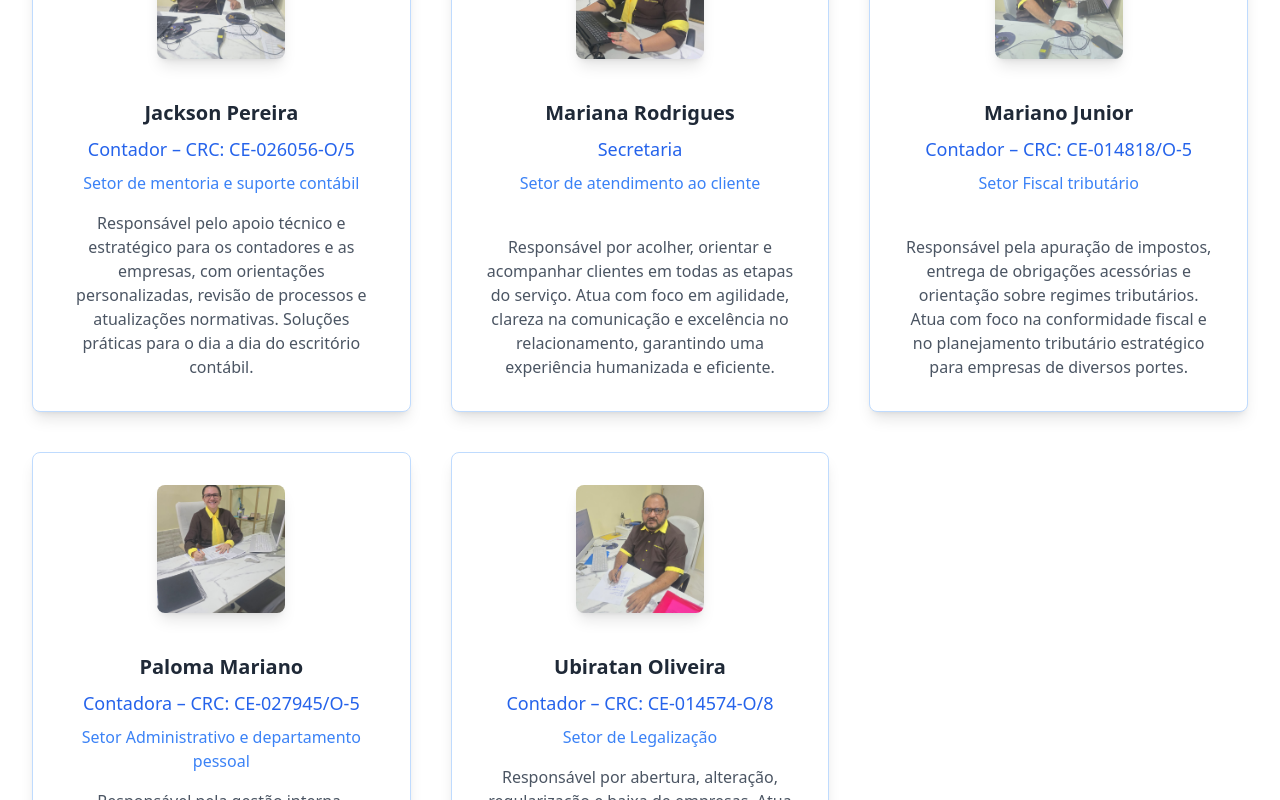
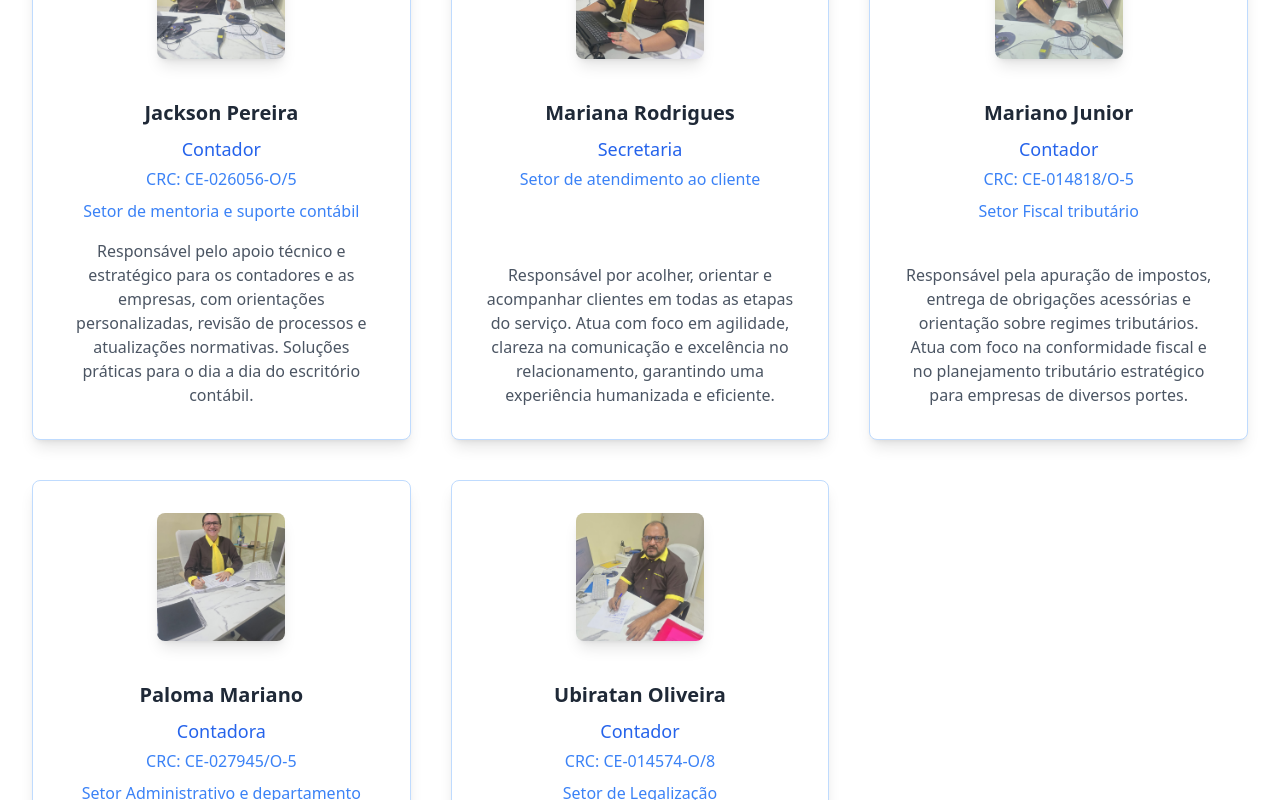
Before and after one commit to DevZipMateus/mariano-contabilidade-site, a React (Vite) app: page / in a window 1280 px wide. Shown: the part 5420-6220 px from the top of the page. Built offline with nearby package versions, Linux system fonts and the light colour scheme.

Commit message:
Fix: Employee CRC display
Ensure CRC is on a new line below the position in the "Nossa Equipe" section to prevent text wrapping on smaller screens.

```diff
--- a/src/components/Employees.tsx
+++ b/src/components/Employees.tsx
@@ -7,7 +7,8 @@ const Employees = () => {
     {
       id: 1,
       name: "Jackson Pereira",
-      position: "Contador – CRC: CE-026056-O/5",
+      position: "Contador",
+      crc: "CRC: CE-026056-O/5",
       sector: "Setor de mentoria e suporte contábil",
       image: "/lovable-uploads/17f95454-5c14-4473-a5ce-ee0f4440bb6d.png",
       description: "Responsável pelo apoio técnico e estratégico para os contadores e as empresas, com orientações personalizadas, revisão de processos e atualizações normativas. Soluções práticas para o dia a dia do escritório contábil."
@@ -16,6 +17,7 @@ const Employees = () => {
       id: 2,
       name: "Mariana Rodrigues",
       position: "Secretaria",
+      crc: null,
       sector: "Setor de atendimento ao cliente",
       image: "/lovable-uploads/c3737cad-82c3-4240-afc9-0421d8426ee5.png",
       description: "Responsável por acolher, orientar e acompanhar clientes em todas as etapas do serviço. Atua com foco em agilidade, clareza na comunicação e excelência no relacionamento, garantindo uma experiência humanizada e eficiente."
@@ -23,7 +25,8 @@ const Employees = () => {
     {
       id: 3,
       name: "Mariano Junior",
-      position: "Contador – CRC: CE-014818/O-5",
+      position: "Contador",
+      crc: "CRC: CE-014818/O-5",
       sector: "Setor Fiscal tributário",
       image: "/lovable-uploads/81a31972-7313-419e-a2c3-6ff86461c215.png",
       description: "Responsável pela apuração de impostos, entrega de obrigações acessórias e orientação sobre regimes tributários. Atua com foco na conformidade fiscal e no planejamento tributário estratégico para empresas de diversos portes."
@@ -31,7 +34,8 @@ const Employees = () => {
     {
       id: 4,
       name: "Paloma Mariano",
-      position: "Contadora – CRC: CE-027945/O-5",
+      position: "Contadora",
+      crc: "CRC: CE-027945/O-5",
       sector: "Setor Administrativo e departamento pessoal",
       image: "/lovable-uploads/8d5c4d41-1288-4567-9011-1c047bb46d91.png",
       description: "Responsável pela gestão interna, organização de processos e rotinas trabalhistas. Atua garantindo eficiência operacional, conformidade legal e suporte completo ao cliente e à equipe."
@@ -39,7 +43,8 @@ const Employees = () => {
     {
       id: 5,
       name: "Ubiratan Oliveira",
-      position: "Contador – CRC: CE-014574-O/8",
+      position: "Contador",
+      crc: "CRC: CE-014574-O/8",
       sector: "Setor de Legalização",
       image: "/lovable-uploads/550b1856-b498-424e-b3d1-778a284729ec.png",
       description: "Responsável por abertura, alteração, regularização e baixa de empresas. Atua junto a órgãos públicos para garantir a conformidade legal do CNPJ, alvarás, licenças e registros necessários à atividade empresarial."
@@ -81,9 +86,15 @@ const Employees = () => {
                       {employee.name}
                     </h3>
 
-                    <p className="text-blue-600 font-medium mb-1 sm:mb-2 text-xs sm:text-sm lg:text-base xl:text-lg">
+                    <p className="text-blue-600 font-medium mb-1 text-xs sm:text-sm lg:text-base xl:text-lg">
                       {employee.position}
                     </p>
+
+                    {employee.crc && (
+                      <p className="text-blue-500 font-medium mb-2 text-xs sm:text-sm lg:text-base">
+                        {employee.crc}
+                      </p>
+                    )}
 
                     <p className="text-blue-500 font-medium mb-2 sm:mb-3 lg:mb-4 text-xs sm:text-sm lg:text-base">
                       {employee.sector}
```
